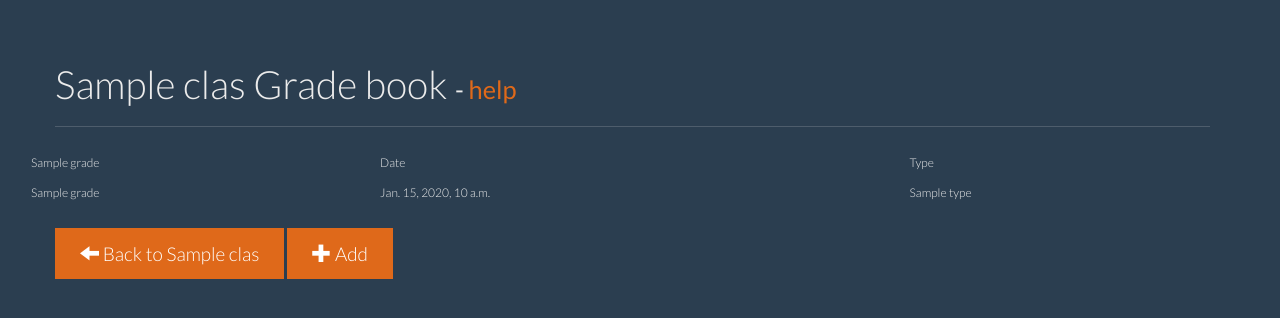
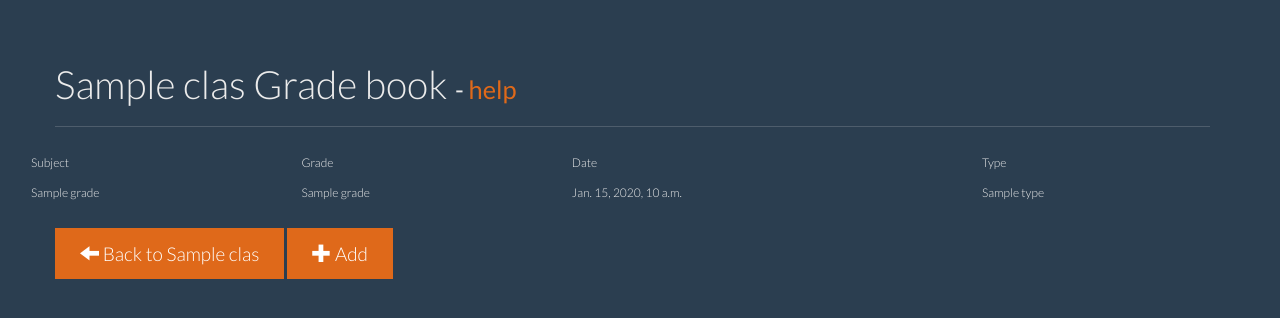
Before and after one commit to oss6/sigil, a Django app: template tkit_app/templates/grade-book.html in a window 1280 px wide. Shown: the part 40-358 px from the top of the page. Run offline with Django 3.2, Linux system fonts and the light colour scheme; the template is opened without the code that fills it: most values are stand-ins (such as "Sample title", 1, 10 or a date in 2020); some libraries are stand-ins or nearby versions.

Commit message:
Changed visualization of grade book

```diff
--- a/tkit_app/templates/grade-book.html
+++ b/tkit_app/templates/grade-book.html
@@ -35,12 +35,6 @@
                     <h1>{{ class.name }} Grade book <small> - <a href="#" data-toggle="modal" data-target="#helpModal">help</a></small></h1>
                 </div>
 
-                <!--subject = models.CharField(max_length=20)
-                    date = models.DateField()
-                    grade = models.IntegerField(blank=True, null=True)
-                    type = models.CharField(max_length=20)
-                    student = models.ForeignKey(Students)-->
-
                 {% if not grades %}
                     <h1>There are no grades</h1>
                 {% else %}
@@ -49,9 +43,8 @@
                             <thead>
                                 <tr>
                                     <!--<td>Student</td>-->
-                                    {% for grade in grades %}
-                                        <td>{{ grade.subject }}</td>
-                                    {% endfor %}
+                                    <td>Subject</td>
+                                    <td>Grade</td>
                                     <td>Date</td>
                                     <td>Type</td>
                                 </tr>
@@ -59,6 +52,7 @@
                             <tbody>
                                 {% for grade in grades %}
                                     <tr>
+                                        <td>{{ grade.subject }}</td>
                                         <td>{{ grade.grade }}</td>
                                         <td>{{ grade.date }}</td>
                                         <td>{{ grade.type }}</td>
```
Also changed, not shown: 1 other file.
